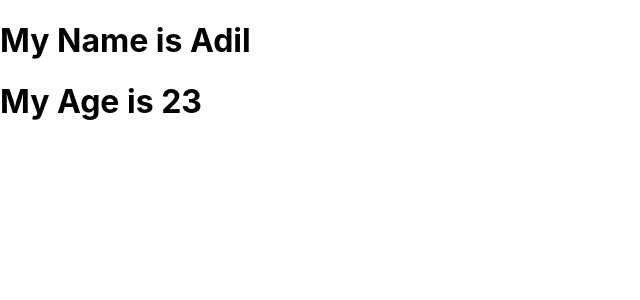
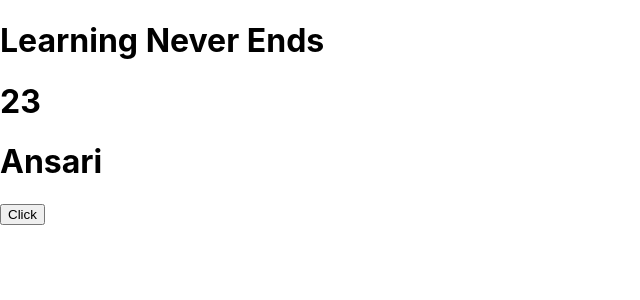
Before and after one commit to riazgul03/ReactJS, a React (Create React App) app in the folder new-app/: page / in a window 1280 px wide. Shown: the top 300 px of the page, without its empty margins (0-640 px from the left). Built offline with nearby package versions, Linux system fonts and the light colour scheme.

Commit message:
State in React

```diff
--- /dev/null
+++ b/new-app/src/Employee.js
@@ -0,0 +1,44 @@
+import React, { Component } from 'react'
+
+export default class Employee extends Component {
+
+       state = {
+            name:"Learning Never Ends",
+            age: 23,
+            surname: "Ansari"
+            // name:1
+        }
+
+
+    // constructor(props) {
+    //     super(props)
+    //     this.state = {
+    //         name:this.props.name,
+    //         age: 23,
+    //         surname: "Ansari"
+    //         // name:1
+    //     }
+    // }
+
+
+    changeName() {
+        this.setState({
+            name: "Welcome To Ore Channel",
+            age:33,
+            surname:"Qureshi"
+            //name:this.state.name + 1
+        });
+    }
+    render() {
+        return (
+            <div>
+                <h1>{this.state.name}</h1>
+                <h1>{this.state.age}</h1>
+                <h1>{this.state.surname}</h1>
+
+
+                <input type="button" value="Click" onClick={() => this.changeName()} />
+            </div>
+        )
+    }
+}
--- a/new-app/src/index.js
+++ b/new-app/src/index.js
@@ -5,12 +5,13 @@ import { App } from './App';
 import reportWebVitals from './reportWebVitals';
 import MyClass from './MyClass';
 import ClassPro from './ClassPro'
+import Employee from './Employee';
 
 const root = ReactDOM.createRoot(document.getElementById('root'));
 let a = "Adil";
 root.render(
   <React.StrictMode>
-  <ClassPro name="Adil" age={23}/>
+    <Employee name= "Adil"/>
   </React.StrictMode>
 );
 
```
